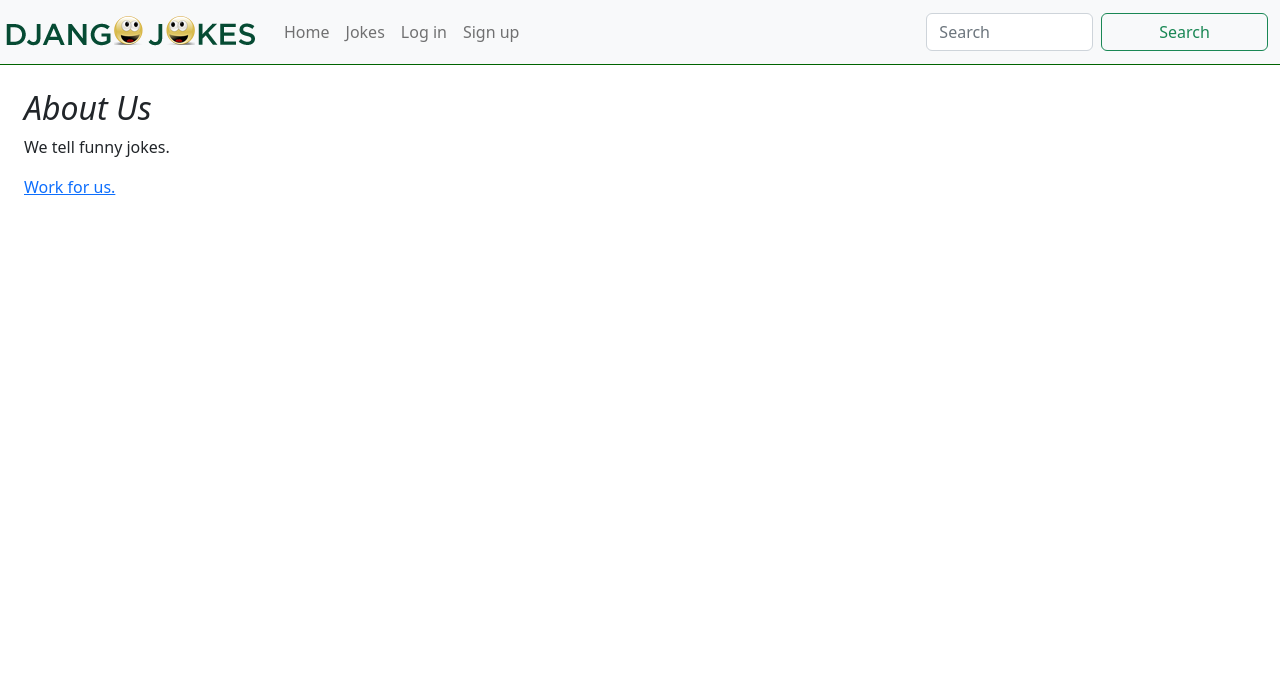
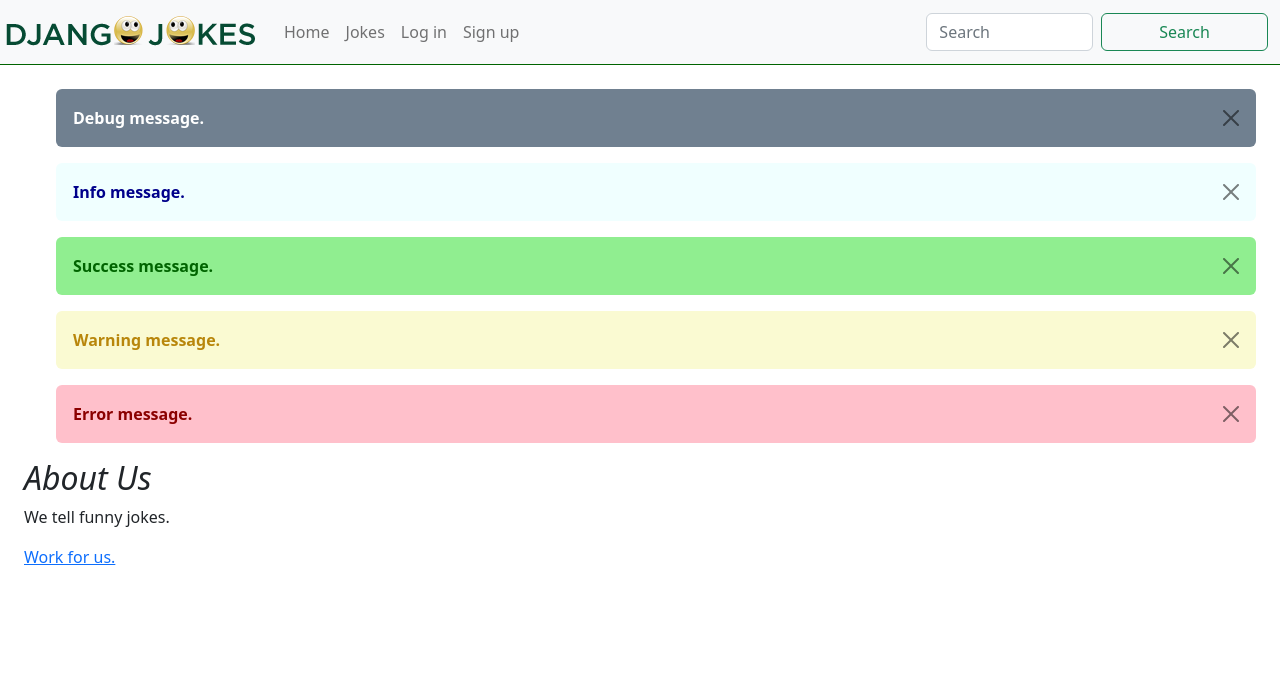
Before and after one commit to NotARealDoct0r/djangojokes.com, a Django app: page /about-us/ in a window 1280 px wide. Shown: the top 683 px of the page. Run offline with Django 5.2, Linux system fonts and the light colour scheme; parts of the project's set-up code (start-up, migrations or seed data) failed here and were passed over; some libraries are stand-ins or nearby versions.

Commit message:
added Message Framework (used 'AboutUsView' view to show added messages)

```diff
--- a/djangojokes/settings.py
+++ b/djangojokes/settings.py
@@ -78,6 +78,8 @@ MIDDLEWARE = [
     'django.contrib.messages.middleware.MessageMiddleware',
     'django.middleware.clickjacking.XFrameOptionsMiddleware',
 ]
+
+MESSAGE_LEVEL = 10  # DEBUG
 
 ROOT_URLCONF = 'djangojokes.urls'
 
--- a/pages/views.py
+++ b/pages/views.py
@@ -1,3 +1,5 @@
+from django.contrib import messages
+
 # from django.shortcuts import render (default replaced)
 from django.views.generic import TemplateView
 
@@ -6,3 +8,11 @@ class HomePageView(TemplateView):
 
 class AboutUsView(TemplateView):
     template_name = 'pages/about_us.html'
+
+    def get(self, request, *args, **kwargs):
+        messages.debug(request, 'Debug message.')
+        messages.info(request, 'Info message.')
+        messages.success(request, 'Success message.')
+        messages.warning(request, 'Warning message.')
+        messages.error(request, 'Error message.')
+        return super().get(request, args, kwargs)
--- a/static/css/main.css
+++ b/static/css/main.css
@@ -24,3 +24,33 @@ label {
   font-weight: normal;
   margin: 0 1rem;
 }
+
+/* MESSAGE STYLES */
+.message {
+  background-color: palegoldenrod;
+  color: black;
+}
+
+.messagedebug {
+  background-color: slategray;
+  color: white;
+}
+.messageinfo {
+  background-color: azure;
+  color: darkblue;
+}
+
+.messagesuccess {
+  background-color: lightgreen;
+  color: darkgreen;
+}
+
+.messagewarning {
+  background-color: lightgoldenrodyellow;
+  color: darkgoldenrod;
+}
+
+.messageerror {
+  background-color: pink;
+  color: darkred;
+}
--- a/templates/_base.html
+++ b/templates/_base.html
@@ -71,7 +71,17 @@
 </header>
 <!-- <h1>{% block header %}Hello, Django!{% endblock %}</h1> -->
 <main class="m-4 pb-5">
-  {% block main %}<h2>Default Message</h2>{% endblock %}
+  {% if messages %}
+    <ul>
+      {% for message in messages %}
+      <div class="alert message{{ message.tags }} alert-dismissible" role="alert">
+          <strong>{{message}}</strong>
+          <button type="button" class="btn-close" data-dismiss="alert" aria-label="Close"></button>
+        </div>
+      {% endfor %}
+    </ul>
+  {% endif %}
+  {% block main %}<h2>Welcome!</h2>{% endblock %}
 </main>
 <footer class="fixed-bottom bg-light row">
     <div class="col">
```
